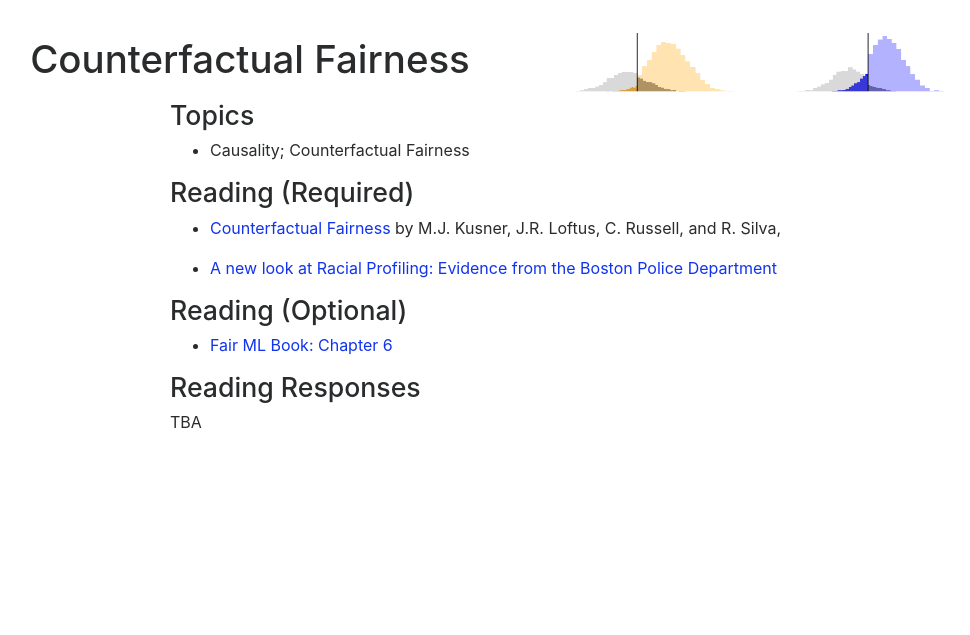
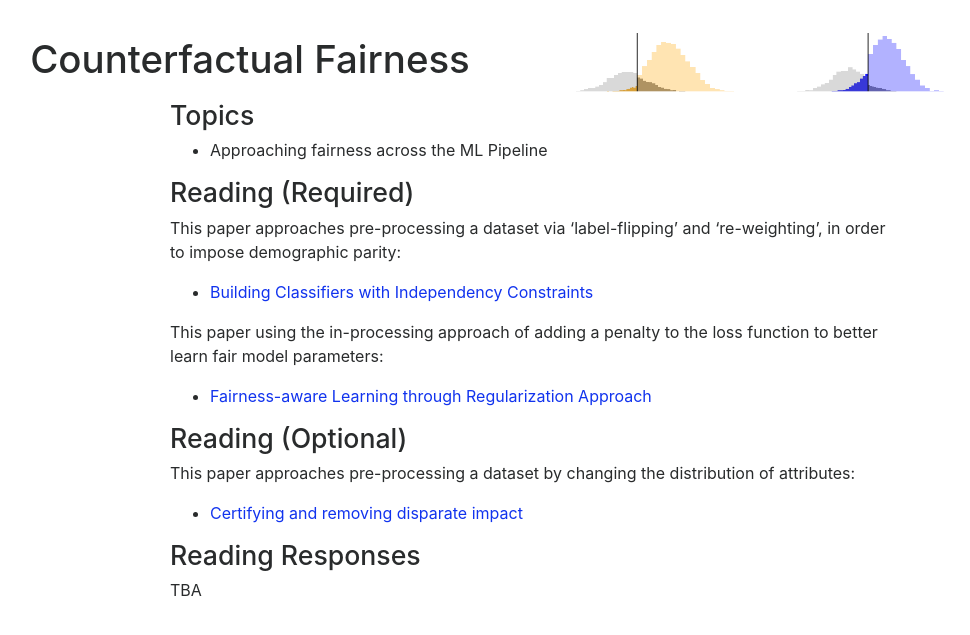
Before and after one commit to afraenkel/course-fairness-webpage, a Jekyll site: the page built from weeks/week07.md, in a window 1280 px wide. Shown: the top 635 px of the page, without its empty margins (105-1075 px from the left). Built offline with Jekyll 4.4.1, drawn with Linux system fonts in a browser that asks for light colours; nearby versions of some CDN libraries.

Commit message:
change week 7

```diff
--- a/weeks/week07.md
+++ b/weeks/week07.md
@@ -7,18 +7,27 @@ doodle: /doodle.png
 
 ## Topics
 
-* Causality; Counterfactual Fairness
+* Approaching fairness across the ML Pipeline
 
 ## Reading (Required)
 
-* [Counterfactual Fairness](https://arxiv.org/pdf/1703.06856.pdf)
-  by M.J. Kusner, J.R. Loftus, C. Russell, and R. Silva,
+This paper approaches pre-processing a dataset via 'label-flipping'
+and 're-weighting', in order to impose demographic parity:
 
-* [A new look at Racial Profiling: Evidence from the Boston Police Department](https://www.jstor.org/stable/25651325?seq=1)
+* [Building Classifiers with Independency Constraints](https://www.win.tue.nl/~mpechen/publications/pubs/CaldersICDM09.pdf)
+
+This paper using the in-processing approach of adding a penalty to the
+loss function to better learn fair model parameters:
+
+* [Fairness-aware Learning through Regularization Approach](https://www.kamishima.net/archive/2011-ws-icdm_padm.pdf)
 
 ## Reading (Optional)
 
-* [Fair ML Book: Chapter 6](https://fairmlbook.org/causal.html)
+This paper approaches pre-processing a dataset by changing the
+distribution of attributes:
+
+* [Certifying and removing disparate impact](https://arxiv.org/pdf/1412.3756.pdf)
+
 
 ## Reading Responses
 
```
